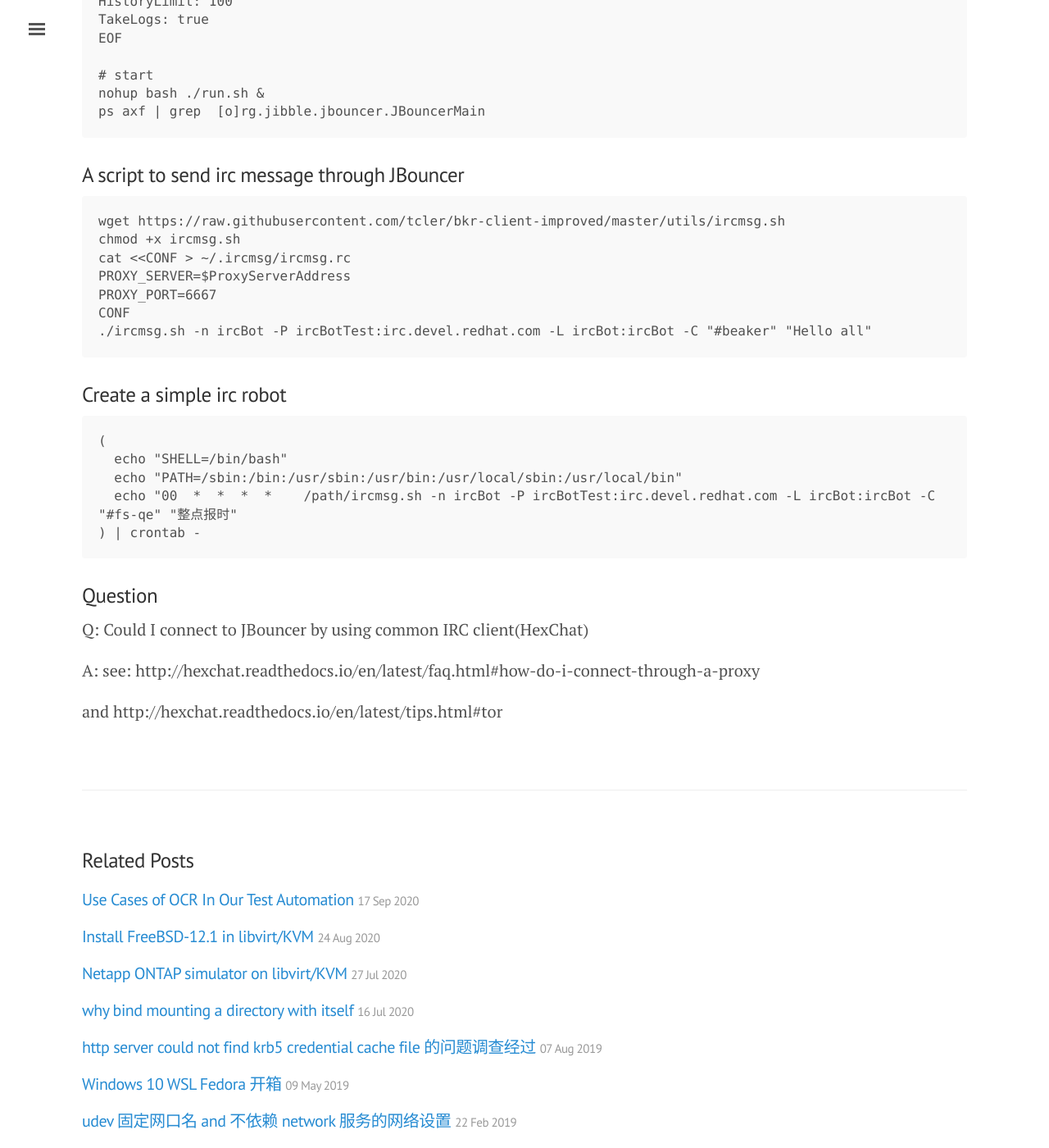
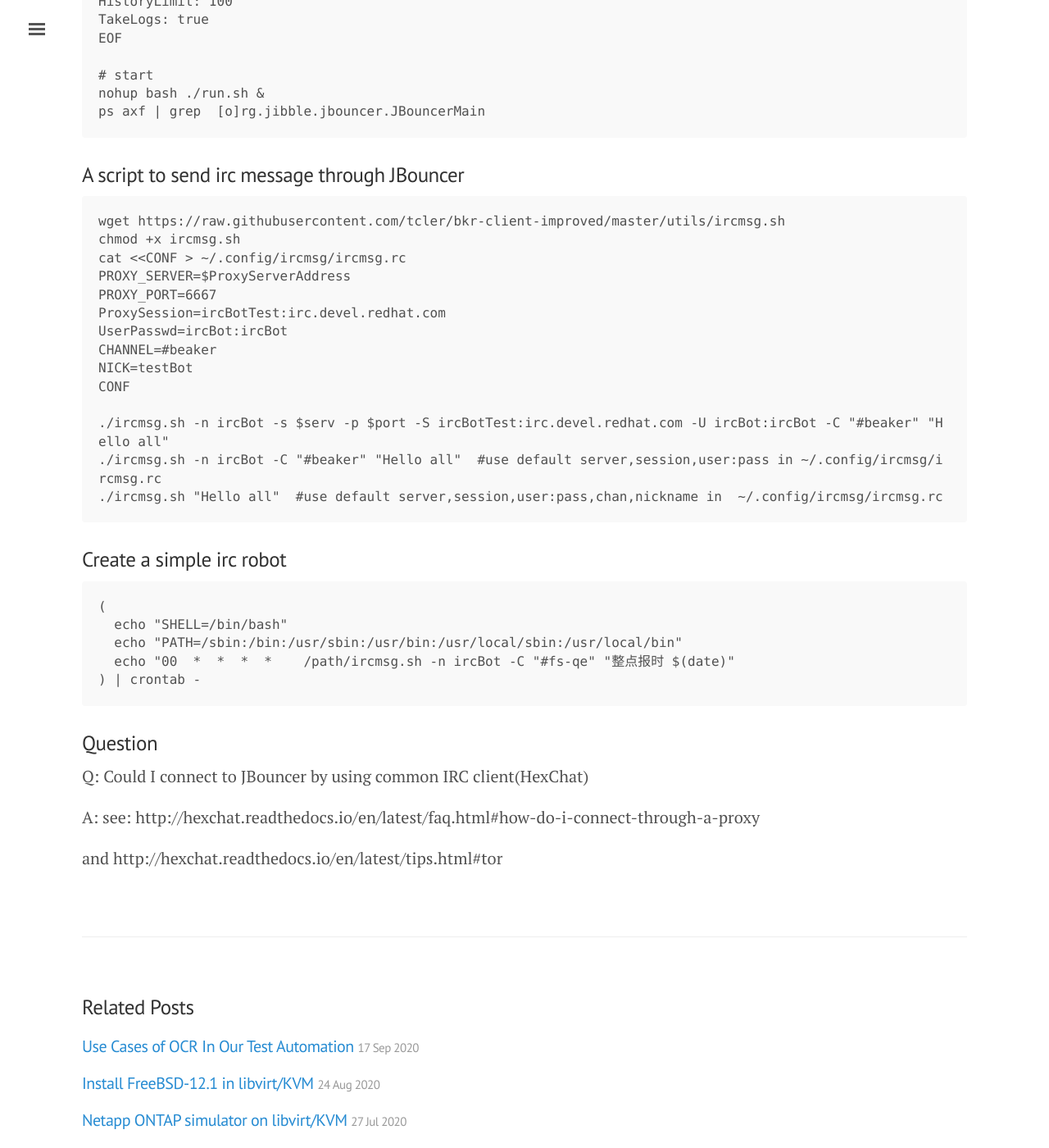
Before and after one commit to tcler/tcler.github.io, a Jekyll site: the page built from _posts/2018-08-14-IRC-proxy-JBouncer-introduce.md, in a window 1280 px wide and 1400 px high, scrolled down 1469 px. Shown: the whole window at 82% size. Built offline with Jekyll 4.4.1, drawn with Linux system fonts in a browser that asks for light colours.

Commit message:
Update 2018-08-14-IRC-proxy-JBouncer-introduce.md

````diff
--- a/_posts/2018-08-14-IRC-proxy-JBouncer-introduce.md
+++ b/_posts/2018-08-14-IRC-proxy-JBouncer-introduce.md
@@ -59,11 +59,18 @@ ps axf | grep  [o]rg.jibble.jbouncer.JBouncerMain
 ```
 wget https://raw.githubusercontent.com/tcler/bkr-client-improved/master/utils/ircmsg.sh
 chmod +x ircmsg.sh
-cat <<CONF > ~/.ircmsg/ircmsg.rc
+cat <<CONF > ~/.config/ircmsg/ircmsg.rc
 PROXY_SERVER=$ProxyServerAddress
 PROXY_PORT=6667
+ProxySession=ircBotTest:irc.devel.redhat.com
+UserPasswd=ircBot:ircBot
+CHANNEL=#beaker
+NICK=testBot
 CONF
-./ircmsg.sh -n ircBot -P ircBotTest:irc.devel.redhat.com -L ircBot:ircBot -C "#beaker" "Hello all"
+
+./ircmsg.sh -n ircBot -s $serv -p $port -S ircBotTest:irc.devel.redhat.com -U ircBot:ircBot -C "#beaker" "Hello all"
+./ircmsg.sh -n ircBot -C "#beaker" "Hello all"  #use default server,session,user:pass in ~/.config/ircmsg/ircmsg.rc
+./ircmsg.sh "Hello all"  #use default server,session,user:pass,chan,nickname in  ~/.config/ircmsg/ircmsg.rc
 ```
 
 ### Create a simple irc robot
@@ -71,7 +78,7 @@ CONF
 (
   echo "SHELL=/bin/bash"
   echo "PATH=/sbin:/bin:/usr/sbin:/usr/bin:/usr/local/sbin:/usr/local/bin"
-  echo "00  *  *  *  *    /path/ircmsg.sh -n ircBot -P ircBotTest:irc.devel.redhat.com -L ircBot:ircBot -C "#fs-qe" "整点报时"
+  echo "00  *  *  *  *    /path/ircmsg.sh -n ircBot -C "#fs-qe" "整点报时 $(date)"
 ) | crontab -
 ```
 
````
